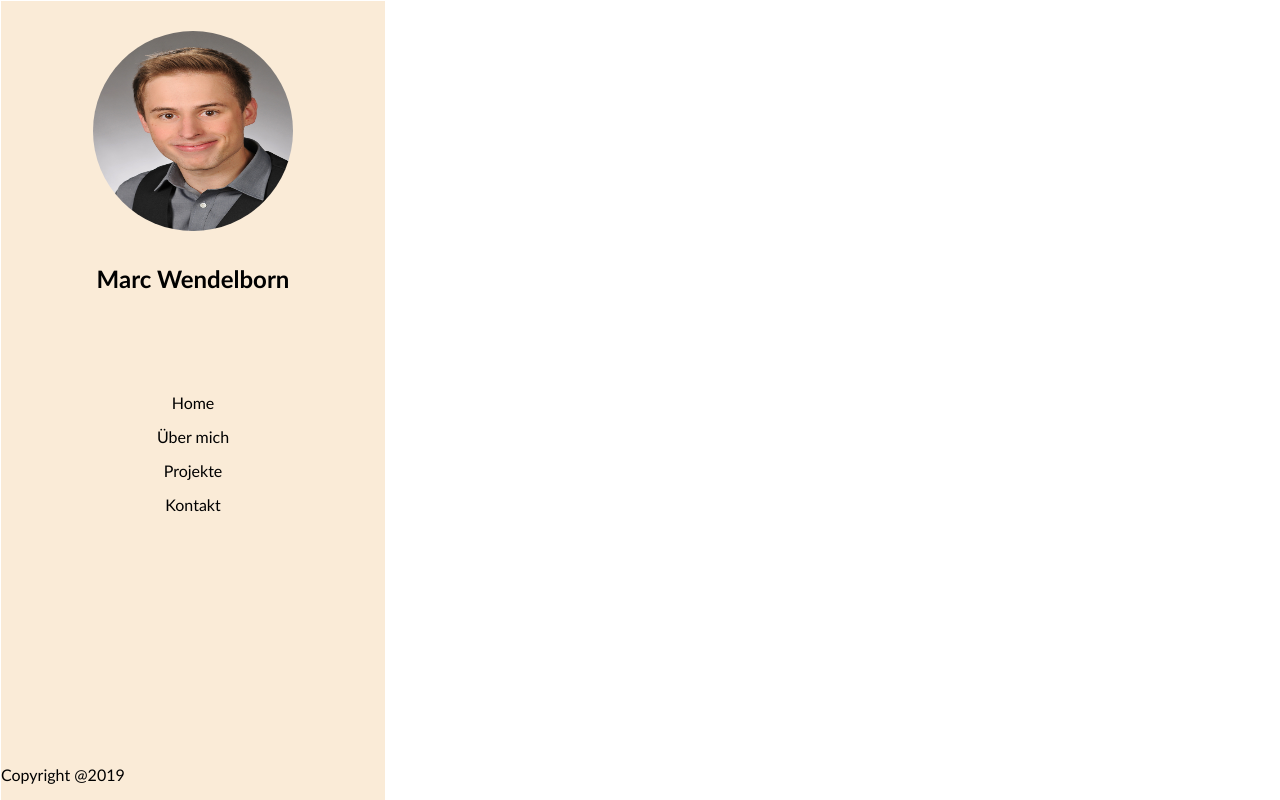
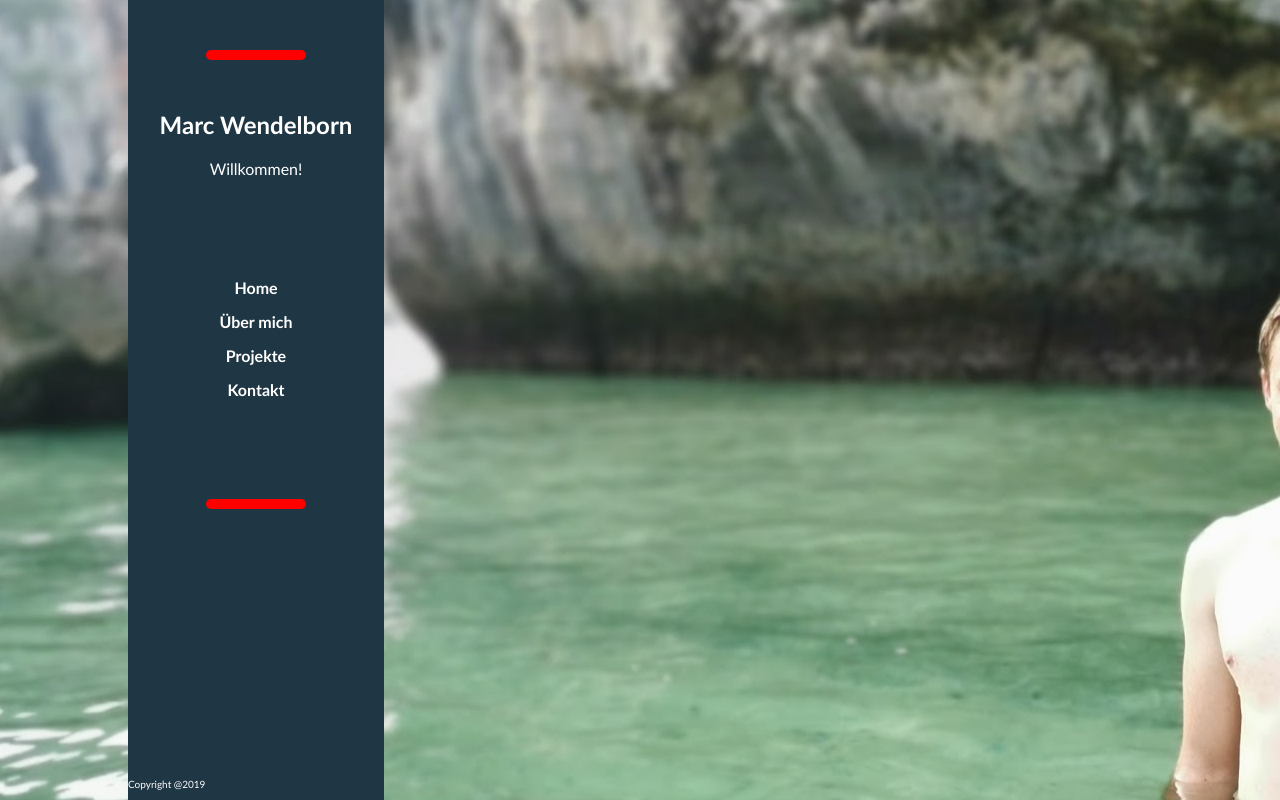
Before and after one commit to Pirinuss/Website, a React (Create React App) app: page / in a window 1280 px wide. Built offline with nearby package versions, Linux system fonts and the light colour scheme.

Commit message:
Save commit

```diff
--- a/src/App.css
+++ b/src/App.css
@@ -1,20 +1,22 @@
 .App {
-  float: left;
   position: absolute;
   top: 0px; /* Header Height */
   bottom: 0px; /* Footer Height */
   width: 100%;
   overflow: hidden;
+  background-image: url('./components/mainPanel/BackgroundPic.jpg');
 }
 
 .sidebar {
-  width: 30%;
+  background-color: #1f3644;
+  color: white;
+  float: left;
+  margin-left: 10%;
+  width: 20%;
   height: 100%;
-  margin: 5px;
 }
 
-.mainPanel {
-  width: 70%;
+.mainPanelContainer {
+  width: 80%;
   height: 100%;
-  margin: 5px;
 }
--- a/src/App.js
+++ b/src/App.js
@@ -1,5 +1,4 @@
 import React from 'react';
-import logo from './logo.svg';
 import './App.css';
 import Sidebar from './components/sidebar/Sidebar';
 import MainPanel from './components/mainPanel/MainPanel';
@@ -8,7 +7,7 @@ function App() {
   return (
     <div className="App">
       <Sidebar className="sidebar"></Sidebar>
-      <MainPanel className="mainPanel"></MainPanel>
+      <MainPanel className="mainPanelContainer"></MainPanel>
     </div>
   );
 }
--- /dev/null
+++ b/src/components/mainPanel/MainPanel.css
@@ -0,0 +1,6 @@
+.mainPanel {
+    background-image: url('./BackgroundPic.jpg');
+    background-repeat: no-repeat;
+    background-position: center;
+    height: 100%;
+}
--- a/src/components/mainPanel/MainPanel.js
+++ b/src/components/mainPanel/MainPanel.js
@@ -1,4 +1,5 @@
 import React from 'react';
+import './MainPanel.css'
 
 class MainPanel extends React.Component {
     render() {
--- a/src/components/sidebar/Sidebar.css
+++ b/src/components/sidebar/Sidebar.css
@@ -2,22 +2,14 @@
     font-family: 'Gill Sans', 'Gill Sans MT', Calibri, 'Trebuchet MS', sans-serif;
 }
 
-.sidebar {
-    background-color: antiquewhite;
-    margin-top: 1px;
-    margin-left: 1px;
-}
-
-.logo-container {
-    text-align: center;
-    padding-top: 20px;
-}
-
-.logo {
-    margin: 10px;
-    width: 200px;
-    height: 200px;
-    border-radius: 50%;
+.deco-bar {
+    background-color: red;
+    width: 100px;
+    height: 10px;
+    margin: 0 auto;
+    margin-top: 50px;
+    margin-bottom: 50px;
+    border-radius: 25px;
 }
 
 .info-container {
@@ -30,9 +22,14 @@
     margin-top: 15px;
 }
 
+.menu {
+    margin-bottom: 100px;
+}
+
 .menu-link {
-    color: black;
+    color: white;
     text-decoration: none;
+    font-weight: bold;
 }
 
 a:hover {
@@ -44,4 +41,5 @@ a:hover {
     text-align: center;
     position: absolute;
     bottom: 0px;
+    font-size: 10px;
 }
--- a/src/components/sidebar/Sidebar.js
+++ b/src/components/sidebar/Sidebar.js
@@ -3,21 +3,32 @@ import './Sidebar.css';
 import profilpic from './profilpic.jpg';
 
 class Sidebar extends React.Component {
+
+    constructor(props) {
+        super(props);
+        this.state = {text: 'Willkommen!'};
+    }
+
+    changeInfoText(text) {
+        this.setState({text: text});
+    }
+
     render() {
         return (
             <div className="sidebar">
-                <div className="logo-container">
-                    <img className="logo" src={profilpic}></img>
+                <div className="header">
+                    <div className="deco-bar"></div>
                 </div>
                 <div className="info-container">
                     <h2>Marc Wendelborn</h2>
+                    <p>{this.state.text}</p>
                 </div>
                 <div className="menu">
                 <div className="link-container">
-                        <a className="menu-link" href="/">Home</a>
+                        <a onMouseOver={() => {this.changeInfoText('Willkommen!')}} className="menu-link" href="/">Home</a>
                     </div>
                     <div className="link-container">
-                        <a className="menu-link" href="/">Über mich</a>
+                        <a onMouseOver={() => {this.changeInfoText('Wer ist dieser Marc eigentlich?')}} className="menu-link" href="/">Über mich</a>
                     </div>
                     <div className="link-container">
                         <a className="menu-link" href="/">Projekte</a>
@@ -26,6 +37,7 @@ class Sidebar extends React.Component {
                         <a className="menu-link" href="/">Kontakt</a>
                     </div>
                 </div>
+                <div className="deco-bar"></div>
                 <div className="footer">
                     <p>Copyright @2019</p>
                 </div>
```
Also changed, not shown: src/components/mainPanel/BackgroundPic.jpg (added).
